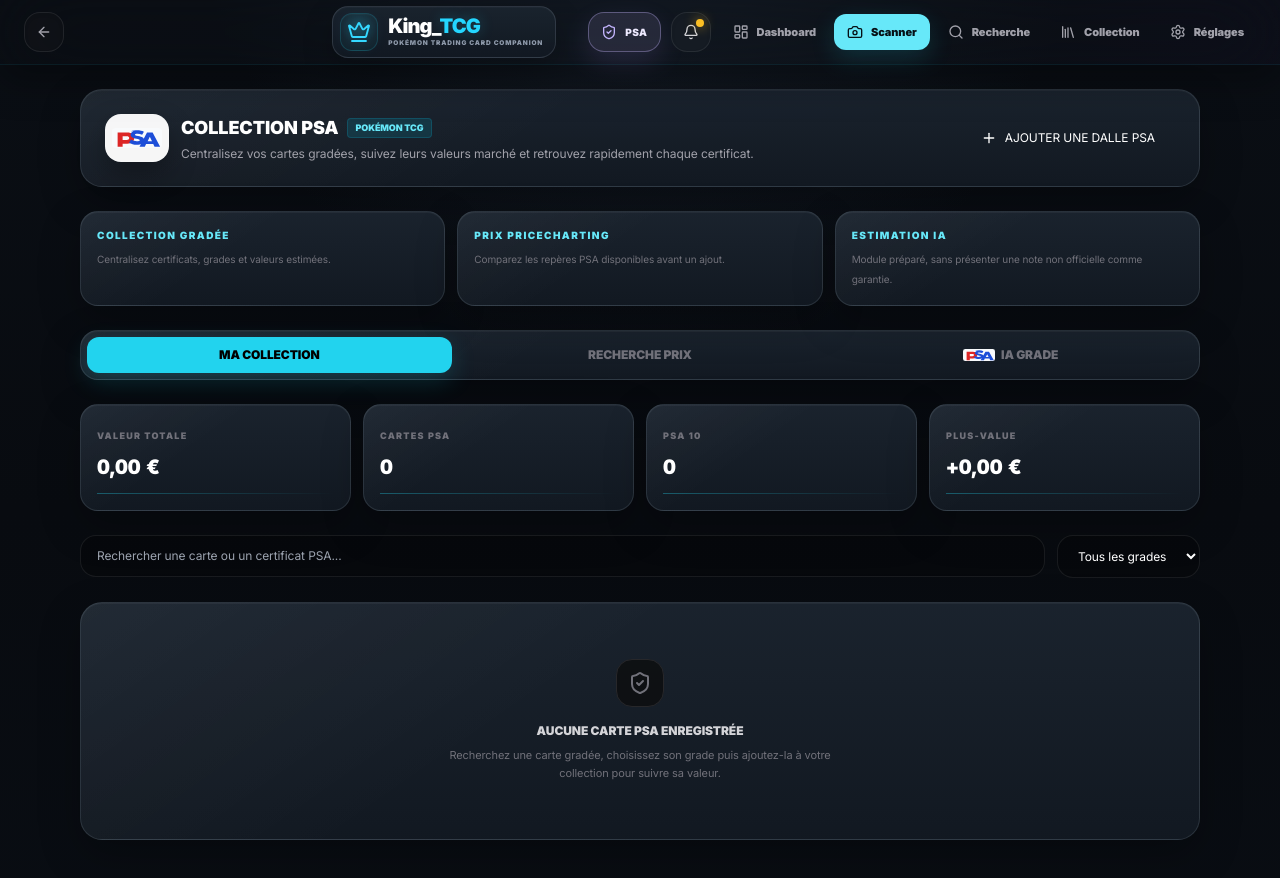
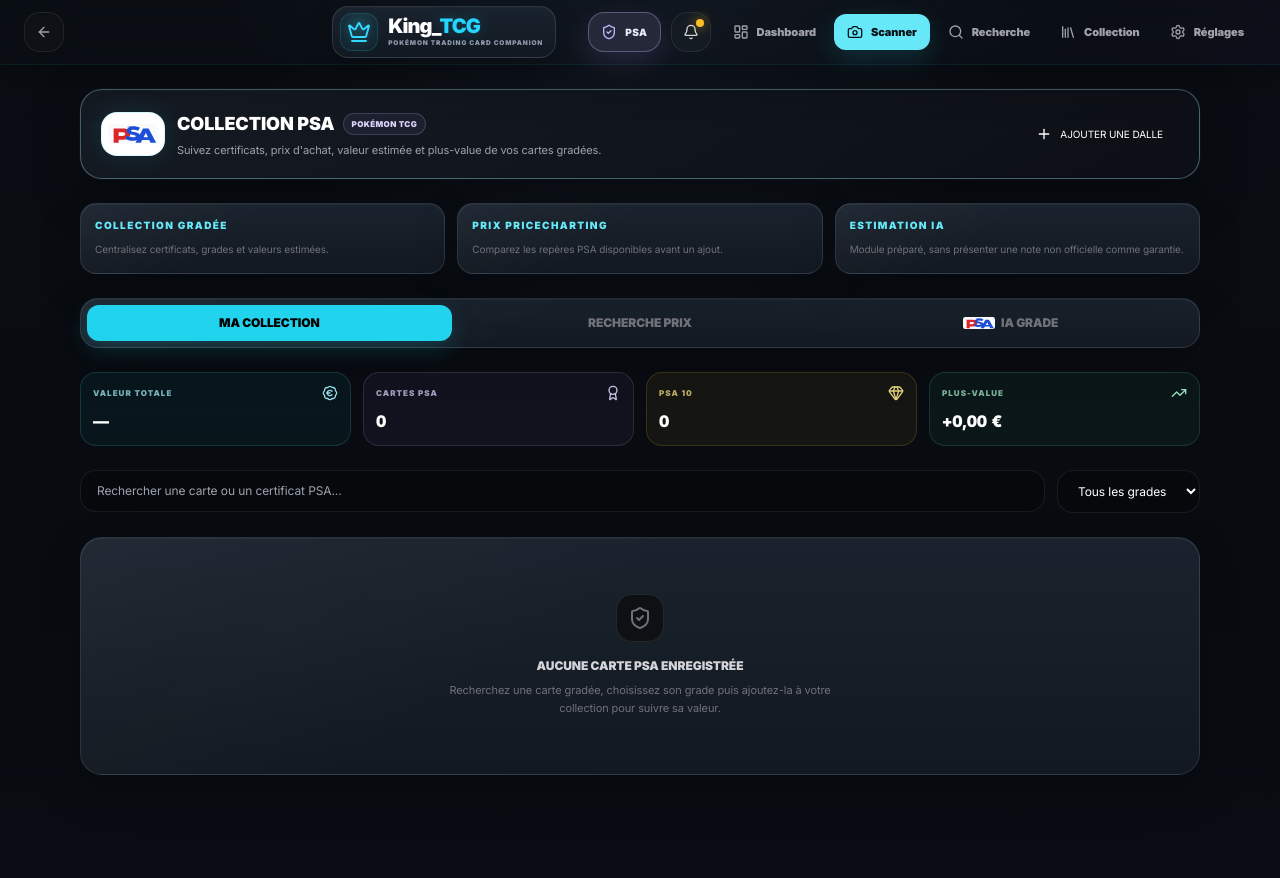
Before and after one commit to dylangdm1-dotcom/King_TcgV1, a Next.js app: page /psa in a window 1280 px wide. Shown: the top 878 px of the page. Built offline with nearby package versions, Linux system fonts and the light colour scheme.

Commit message:
Update page.tsx

```diff
--- a/app/psa/page.tsx
+++ b/app/psa/page.tsx
@@ -2,7 +2,7 @@
 
 "use client";
 
-import { useEffect, useMemo, useState } from "react";
+import { FormEvent, ReactNode, useEffect, useMemo, useState } from "react";
 import {
   Award,
   Plus,
@@ -11,6 +11,11 @@ import {
   Trash2,
   ExternalLink,
   ShoppingBag,
+  Search,
+  ReceiptText,
+  TrendingUp,
+  BadgeEuro,
+  Gem,
 } from "lucide-react";
 
 import Navbar from "@/components/Navbar";
@@ -36,6 +41,12 @@ function formatEUR(value: number): string {
     minimumFractionDigits: 2,
     maximumFractionDigits: 2,
   })} €`;
+}
+
+function formatSignedEUR(value: number): string {
+  if (!Number.isFinite(value)) return "—";
+  const formatted = Math.abs(value).toLocaleString("fr-FR", { minimumFractionDigits: 2, maximumFractionDigits: 2 });
+  return `${value >= 0 ? "+" : "−"}${formatted} €`;
 }
 
 function formatSaleDate(date: string): string {
@@ -86,6 +97,7 @@ export default function PSAPage() {
   const [newGrade, setNewGrade] = useState<PSAGrade>(10);
 
   const [newPrice, setNewPrice] = useState(0);
+  const [newPurchasePrice, setNewPurchasePrice] = useState(0);
 
   const [newImage, setNewImage] = useState("");
 
@@ -102,7 +114,7 @@ export default function PSAPage() {
   );
 
   const handlePriceChartingSearch = async (
-    event: React.FormEvent
+    event: FormEvent
   ) => {
     event.preventDefault();
 
@@ -170,12 +182,13 @@ export default function PSAPage() {
     };
 
     setNewPrice(prices[grade]);
+    setNewPurchasePrice(0);
 
     setIsAddModalOpen(true);
   };
 
   const handleAddSubmit = (
-    event: React.FormEvent
+    event: FormEvent
   ) => {
     event.preventDefault();
 
@@ -192,6 +205,7 @@ export default function PSAPage() {
         grade: newGrade,
         imageUrl: newImage,
         estimatedValue: Number(newPrice) || 0,
+        purchasePrice: Number(newPurchasePrice) || 0,
         salesHistory: [],
         marketPrices: selectedMarketPrices,
         currency: "EUR",
@@ -206,6 +220,7 @@ export default function PSAPage() {
       setNewSet("");
       setNewNumber("");
       setNewPrice(0);
+      setNewPurchasePrice(0);
       setNewImage("");
       setSelectedMarketPrices(undefined);
     } catch (error) {
@@ -263,25 +278,19 @@ export default function PSAPage() {
         <div className="mx-auto max-w-6xl px-4 py-6 space-y-6">
 
           {/* HEADER */}
-          <section className="kt-premium-panel rounded-[22px] p-5 sm:p-6 flex flex-col md:flex-row items-center justify-between gap-4">
-            <div className="flex items-center gap-3">
-              <div className="flex h-12 w-16 shrink-0 items-center justify-center rounded-2xl border border-white/[0.12] bg-white/[0.96] p-1.5 shadow-[0_12px_28px_rgba(0,0,0,0.3)]">
+          <section className="rounded-[22px] border border-cyan-200/35 bg-[linear-gradient(145deg,rgba(22,27,35,.98),rgba(12,16,22,.98))] p-4 shadow-[0_18px_48px_rgba(0,0,0,.34),0_0_0_1px_rgba(255,255,255,.025)] sm:p-5">
+            <div className="flex flex-col gap-4 md:flex-row md:items-center md:justify-between">
+              <div className="flex min-w-0 items-center gap-3">
+                <div className="flex h-11 w-16 shrink-0 items-center justify-center rounded-2xl border border-cyan-200/40 bg-white p-1.5 shadow-[0_0_26px_rgba(34,211,238,.12)]">
                   <img src="/brands/psa.svg" alt="PSA" className="h-full w-full object-contain" />
                 </div>
-
-              <div>
-                <div className="flex items-center gap-2">
-                  <h1 className="text-lg font-black uppercase">
-                    Collection PSA
-                  </h1>
-
-                  <span className="px-2 py-0.5 rounded bg-cyan-500/15 border border-cyan-500/20 text-cyan-400 text-[9px] font-black uppercase">
-                    Pokémon TCG
-                  </span>
+                <div className="min-w-0">
+                  <div className="flex flex-wrap items-center gap-x-2 gap-y-1">
+                    <h1 className="text-base font-black uppercase text-white sm:text-lg">Collection PSA</h1>
+                    <span className="whitespace-nowrap rounded-full border border-violet-300/20 bg-violet-400/[0.08] px-2 py-1 text-[8px] font-black uppercase tracking-wider text-violet-200">Pokémon TCG</span>
                   </div>
-
-                <p className="text-xs text-zinc-400 mt-1">
-                  Centralisez vos cartes gradées, suivez leurs valeurs marché et retrouvez rapidement chaque certificat.
+                  <p className="mt-1 max-w-2xl text-[10px] leading-4 text-zinc-400 sm:text-[11px]">
+                    Suivez certificats, prix d'achat, valeur estimée et plus-value de vos cartes gradées.
                   </p>
                 </div>
               </div>
@@ -294,15 +303,17 @@ export default function PSAPage() {
                   setNewNumber("");
                   setNewGrade(10);
                   setNewPrice(0);
+                  setNewPurchasePrice(0);
                   setNewImage("");
                   setSelectedMarketPrices(undefined);
                   setIsAddModalOpen(true);
                 }}
-              className="kt-premium-button w-full md:w-auto px-5 py-3 text-xs uppercase flex items-center justify-center gap-2"
+                className="kt-premium-button flex w-full items-center justify-center gap-2 px-4 py-2.5 text-[10px] uppercase md:w-auto"
               >
-              <Plus className="w-4 h-4" />
-              Ajouter une dalle PSA
+                <Plus className="h-4 w-4" />
+                Ajouter une dalle
               </button>
+            </div>
           </section>
 
           <section className="grid gap-3 sm:grid-cols-3">
@@ -311,7 +322,7 @@ export default function PSAPage() {
               ["Prix PriceCharting", "Comparez les repères PSA disponibles avant un ajout."],
               ["Estimation IA", "Module préparé, sans présenter une note non officielle comme garantie."],
             ].map(([title, description]) => (
-              <div key={title} className="kt-premium-panel rounded-[18px] p-4">
+              <div key={title} className="kt-premium-panel rounded-[16px] p-3.5">
                 <p className="text-[10px] font-black uppercase tracking-[0.14em] text-cyan-300">{title}</p>
                 <p className="mt-1.5 text-[10px] leading-5 text-zinc-500">{description}</p>
               </div>
@@ -365,37 +376,10 @@ export default function PSAPage() {
             <section className="space-y-6">
 
               <div className="grid grid-cols-2 md:grid-cols-4 gap-3">
-                <StatCard
-                  title="Valeur totale"
-                  value={`${stats.totalValue.toLocaleString(
-                    "fr-FR",
-                    {
-                      minimumFractionDigits: 2,
-                      maximumFractionDigits: 2,
-                    }
-                  )} €`}
-                />
-
-                <StatCard
-                  title="Cartes PSA"
-                  value={stats.totalCount}
-                />
-
-                <StatCard
-                  title="PSA 10"
-                  value={stats.gemMintCount}
-                />
-
-                <StatCard
-                  title="Plus-value"
-                  value={`${stats.netProfit >= 0 ? "+" : ""}${stats.netProfit.toLocaleString(
-                    "fr-FR",
-                    {
-                      minimumFractionDigits: 2,
-                      maximumFractionDigits: 2,
-                    }
-                  )} €`}
-                />
+                <StatCard title="Valeur totale" value={formatEUR(stats.totalValue)} icon={<BadgeEuro className="h-4 w-4" />} tone="cyan" />
+                <StatCard title="Cartes PSA" value={stats.totalCount} icon={<Award className="h-4 w-4" />} tone="violet" />
+                <StatCard title="PSA 10" value={stats.gemMintCount} icon={<Gem className="h-4 w-4" />} tone="amber" />
+                <StatCard title="Plus-value" value={formatSignedEUR(stats.netProfit)} icon={<TrendingUp className="h-4 w-4" />} tone={stats.netProfit >= 0 ? "green" : "red"} />
               </div>
 
               <div className="flex flex-col md:flex-row gap-3">
@@ -459,7 +443,7 @@ export default function PSAPage() {
                   {filteredCollection.map((card) => (
                     <article
                       key={card.id}
-                      className="kt-premium-panel kt-premium-card-lift group relative min-w-0 overflow-hidden rounded-[22px] p-3.5 sm:p-4"
+                      className="group relative min-w-0 overflow-hidden rounded-[20px] border border-white/[0.09] bg-[linear-gradient(145deg,rgba(27,32,41,.96),rgba(17,21,28,.96))] p-3 shadow-[0_14px_36px_rgba(0,0,0,.24)] transition hover:border-cyan-200/20"
                     >
                       <div className="flex min-w-0 items-start gap-3 sm:gap-4">
                         <div className="shrink-0">
@@ -507,13 +491,15 @@ export default function PSAPage() {
                             <p className="break-all text-zinc-500">Certificat : {card.psaCertNumber}</p>
                           </div>
 
-                          <div className="mt-3 rounded-2xl border border-cyan-400/12 bg-cyan-400/[0.055] px-3 py-2.5">
-                            <p className="text-[8px] font-black uppercase tracking-widest text-zinc-500">
-                              Valeur estimée
-                            </p>
-                            <p className="mt-1 break-words text-sm font-black tabular-nums text-cyan-400">
-                              {formatEUR(card.estimatedValue)}
-                            </p>
+                          <div className="mt-3 grid grid-cols-3 gap-1.5">
+                            <ValueChip icon={<ReceiptText className="h-3.5 w-3.5" />} label="Achat" value={formatEUR(card.purchasePrice || 0)} tone="amber" />
+                            <ValueChip icon={<BadgeEuro className="h-3.5 w-3.5" />} label="Estimation" value={formatEUR(card.estimatedValue)} tone="cyan" />
+                            <ValueChip
+                              icon={<TrendingUp className="h-3.5 w-3.5" />}
+                              label="Plus-value"
+                              value={formatSignedEUR(card.estimatedValue - (card.purchasePrice || 0))}
+                              tone={(card.estimatedValue - (card.purchasePrice || 0)) >= 0 ? "green" : "red"}
+                            />
                           </div>
                         </div>
                       </div>
@@ -528,7 +514,7 @@ export default function PSAPage() {
           {activeTab === "search" && (
             <section className="space-y-6">
 
-              <div className="kt-premium-panel rounded-[22px] p-5 sm:p-6 space-y-4">
+              <div className="kt-premium-panel rounded-[20px] p-4 sm:p-5 space-y-4">
                 <div>
                   <h2 className="text-sm font-black uppercase">
                     Recherche Prix Pokémon TCG
@@ -567,11 +553,10 @@ export default function PSAPage() {
                   <button
                     type="submit"
                     disabled={priceChartingLoading}
-                    className="kt-premium-button disabled:opacity-50 px-5 py-3 text-xs uppercase"
+                    className="flex items-center justify-center gap-2 rounded-2xl border border-cyan-200/30 bg-cyan-400 px-5 py-3 text-xs font-black uppercase text-[#041014] shadow-[0_10px_28px_rgba(34,211,238,.18)] transition hover:bg-cyan-300 disabled:opacity-50"
                   >
-                    {priceChartingLoading
-                      ? "Recherche..."
-                      : "Rechercher"}
+                    {priceChartingLoading ? <Sparkles className="h-4 w-4 animate-pulse" /> : <Search className="h-4 w-4" />}
+                    {priceChartingLoading ? "Analyse des prix..." : "Analyser les prix"}
                   </button>
                 </form>
               </div>
@@ -594,7 +579,7 @@ export default function PSAPage() {
                 {priceChartingResults.map((card) => (
                   <div
                     key={card.id}
-                    className="psa-result-card bg-neutral-900/60 border border-zinc-800 rounded-2xl p-5 space-y-5"
+                    className="psa-result-card rounded-[20px] border border-white/[0.09] bg-[linear-gradient(145deg,rgba(27,32,41,.96),rgba(17,21,28,.96))] p-4 space-y-4"
                   >
 
                     {/* CARD HEADER */}
@@ -803,27 +788,19 @@ export default function PSAPage() {
           {/* IA */}
           {activeTab === "estimation" && (
             <section className="space-y-6">
-              <div className="kt-premium-panel rounded-[24px] p-5 sm:p-6">
-                <div className="flex flex-col gap-4 sm:flex-row sm:items-start sm:justify-between">
+              <div className="kt-premium-panel rounded-[20px] p-4 sm:p-5">
+                <div className="grid gap-3 sm:grid-cols-[1fr_auto] sm:items-start">
                   <div className="flex items-start gap-3">
-                    <div className="flex h-11 w-16 shrink-0 items-center justify-center rounded-2xl border border-white/[0.10] bg-white/[0.96] p-1.5">
+                    <div className="flex h-10 w-16 shrink-0 items-center justify-center rounded-2xl border border-cyan-200/30 bg-white p-1.5">
                       <img src="/brands/psa.svg" alt="PSA" className="h-full w-full object-contain" />
                     </div>
                     <div>
-                      <p className="text-[10px] font-black uppercase tracking-[0.16em] text-blue-300">
-                        V5.01 · Caméra + Gemini
-                      </p>
-                      <h2 className="mt-1 text-base font-black text-white">
-                        Estimation visuelle du grade
-                      </h2>
-                      <p className="mt-1 max-w-2xl text-[11px] leading-5 text-zinc-400">
-                        Capturez quatre vues guidées puis lancez une estimation Gemini du centrage, des coins, des bords et de la surface.
-                      </p>
+                      <p className="text-[9px] font-black uppercase tracking-[0.16em] text-blue-300">V5.01 · Caméra + Gemini</p>
+                      <h2 className="mt-1 text-base font-black text-white">Estimation visuelle du grade</h2>
+                      <p className="mt-1 max-w-2xl text-[10px] leading-4 text-zinc-400">Quatre vues guidées, puis un contrôle manuel pour affiner les défauts difficiles à voir.</p>
                     </div>
                   </div>
-                  <span className="self-start rounded-full border border-amber-300/15 bg-amber-400/[0.06] px-3 py-1.5 text-[9px] font-black uppercase tracking-wider text-amber-200">
-                    Estimation non officielle
-                  </span>
+                  <span className="justify-self-start rounded-full border border-amber-300/15 bg-amber-400/[0.06] px-3 py-1.5 text-[9px] font-black uppercase tracking-wider text-amber-200 sm:mt-8 sm:justify-self-end">Estimation non officielle</span>
                 </div>
               </div>
 
@@ -915,17 +892,24 @@ export default function PSAPage() {
                   min="0"
                   step="0.01"
                   value={newPrice}
-                  onChange={(e) =>
-                    setNewPrice(
-                      Number(
-                        e.target.value
-                      )
-                    )
-                  }
-                  placeholder="Valeur €"
-                  className="bg-neutral-950 border border-zinc-800 rounded-xl px-3 py-3 text-xs"
+                  onChange={(e) => setNewPrice(Number(e.target.value))}
+                  placeholder="Valeur estimée €"
+                  className="rounded-xl border border-white/[0.08] bg-[#11151b] px-3 py-3 text-xs text-white"
                 />
               </div>
+
+              <label className="block">
+                <span className="mb-1.5 block text-[9px] font-black uppercase tracking-wider text-zinc-500">Prix d'achat</span>
+                <input
+                  type="number"
+                  min="0"
+                  step="0.01"
+                  value={newPurchasePrice}
+                  onChange={(e) => setNewPurchasePrice(Number(e.target.value))}
+                  placeholder="Montant payé €"
+                  className="w-full rounded-xl border border-amber-300/15 bg-amber-400/[0.05] px-3 py-3 text-xs text-white outline-none focus:border-amber-300/35"
+                />
+              </label>
 
               <div className="flex justify-end gap-2 pt-3">
                 <button
@@ -950,6 +934,21 @@ export default function PSAPage() {
         </div>
       )}
     </>
+  );
+}
+
+function ValueChip({ icon, label, value, tone }: { icon: ReactNode; label: string; value: string; tone: "amber" | "cyan" | "green" | "red" }) {
+  const tones = {
+    amber: "border-amber-300/15 bg-amber-400/[0.055] text-amber-200",
+    cyan: "border-cyan-300/15 bg-cyan-400/[0.055] text-cyan-200",
+    green: "border-emerald-300/15 bg-emerald-400/[0.055] text-emerald-200",
+    red: "border-rose-300/15 bg-rose-400/[0.055] text-rose-200",
+  };
+  return (
+    <div className={`min-w-0 rounded-xl border px-2 py-2 ${tones[tone]}`}>
+      <div className="flex items-center gap-1">{icon}<span className="truncate text-[7px] font-black uppercase tracking-wide opacity-70">{label}</span></div>
+      <p className="mt-1 truncate text-[10px] font-black tabular-nums text-white">{value}</p>
+    </div>
   );
 }
 
@@ -992,22 +991,21 @@ function PriceBox({
   );
 }
 
-function StatCard({
-  title,
-  value,
-}: {
-  title: string;
-  value: string | number;
-}) {
+function StatCard({ title, value, icon, tone }: { title: string; value: string | number; icon: ReactNode; tone: "cyan" | "violet" | "amber" | "green" | "red" }) {
+  const tones = {
+    cyan: "border-cyan-300/15 bg-cyan-400/[0.055] text-cyan-200",
+    violet: "border-violet-300/15 bg-violet-400/[0.055] text-violet-200",
+    amber: "border-amber-300/15 bg-amber-400/[0.055] text-amber-200",
+    green: "border-emerald-300/15 bg-emerald-400/[0.055] text-emerald-200",
+    red: "border-rose-300/15 bg-rose-400/[0.055] text-rose-200",
+  };
   return (
-    <div className="kt-premium-panel kt-premium-card-lift rounded-[18px] p-4">
-      <span className="text-[9px] font-black uppercase tracking-[0.14em] text-zinc-500">
-        {title}
-      </span>
-      <p className="mt-2 break-words text-lg font-black tabular-nums text-white sm:text-xl">
-        {value}
-      </p>
-      <div className="mt-3 h-px bg-gradient-to-r from-cyan-400/35 to-transparent" />
+    <div className={`rounded-[16px] border p-3 ${tones[tone]}`}>
+      <div className="flex items-center justify-between gap-2">
+        <span className="text-[8px] font-black uppercase tracking-[0.13em] opacity-70">{title}</span>
+        <span className="opacity-90">{icon}</span>
+      </div>
+      <p className="mt-2 truncate text-base font-black tabular-nums text-white">{value}</p>
     </div>
   );
 }
```
Lines whose indentation alone changed are shown as unchanged.
